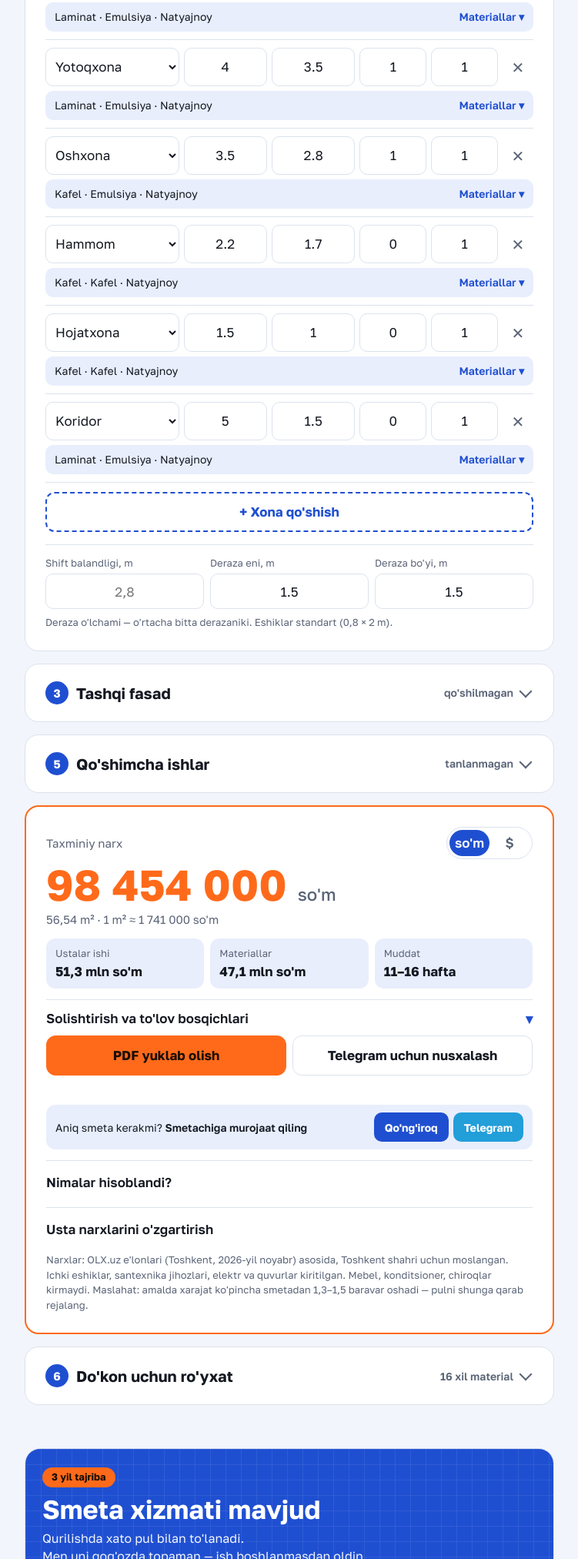
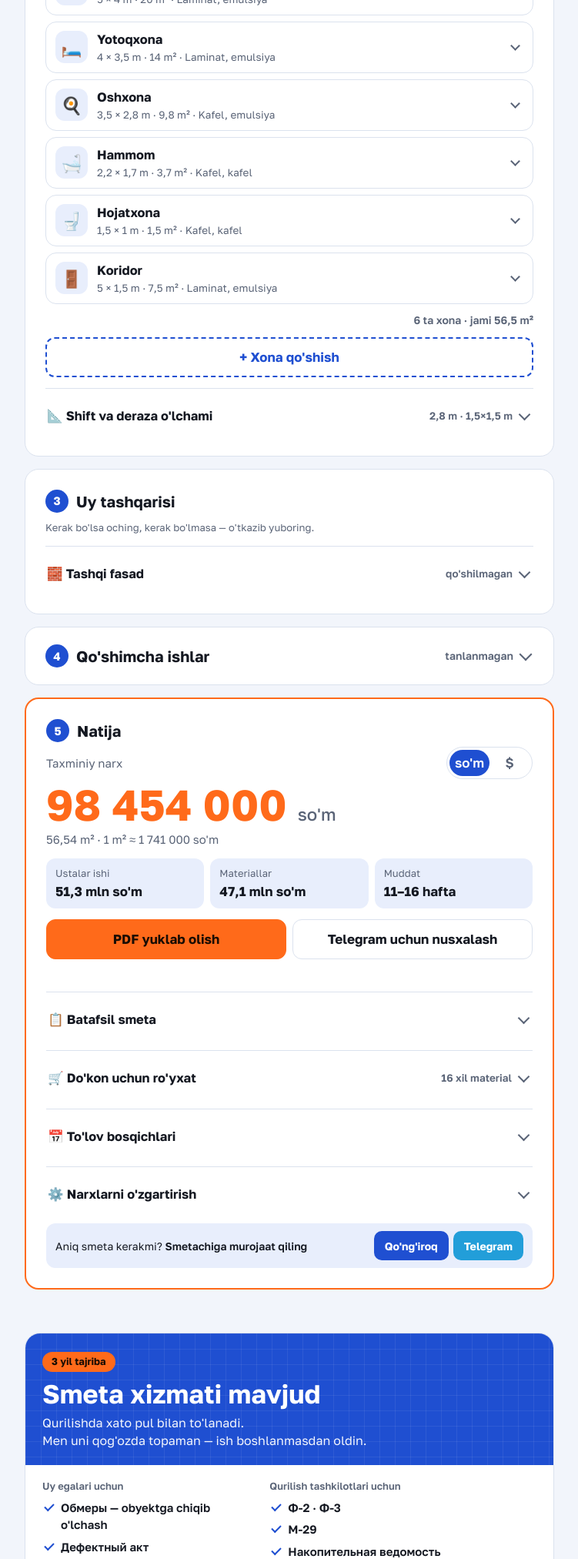
Before and after one commit to smetachi/smetachi.github.io, a plain HTML site: page index.html in a window 1280 px wide. Shown: the part 1006-3031 px from the top of the page at 77% size, without its empty margins (264-1015 px from the left). Drawn offline with nearby package versions, Linux system fonts and the light colour scheme.

Commit message:
Yangi tartib: xonalar ixcham, uy tashqarisi va natija guruhlandi
Co-Authored-By: Claude Opus 5.5 <noreply@anthropic.com>
Claude-Session: https://claude.ai/code/session_01TbrHhq6jE3qdgs9PHmYM29

```diff
--- a/index.html
+++ b/index.html
@@ -86,6 +86,38 @@ select.big{width:100%;min-height:52px;border:2px solid var(--line);border-radius
 .fopts button b{display:block;font-size:15px}.fopts button small{display:block;color:var(--mut);font-size:13px}
 .fopts button[aria-pressed=true]{border-color:var(--blue);background:var(--blue2)}
 .fold{padding:0}
+.hd{display:none!important}
+#rooms{gap:8px}
+#rooms .rw{display:block!important;padding:0!important;border:1px solid var(--line);border-radius:14px;background:var(--card);overflow:hidden}
+#rooms .rw.open{border-color:var(--blue);box-shadow:0 0 0 1px var(--blue) inset}
+.rhead{display:flex;align-items:center;gap:12px;width:100%;border:0;background:none;padding:10px 12px;text-align:left;font:inherit;color:var(--ink);cursor:pointer;min-height:62px}
+.ri{font-size:22px;width:42px;height:42px;border-radius:12px;background:var(--blue2);display:grid;place-items:center;flex:none}
+.rtx{flex:1;min-width:0}.rn{display:block;font-size:16.5px;font-weight:700}.rs{display:block;color:var(--mut);font-size:13.5px;white-space:nowrap;overflow:hidden;text-overflow:ellipsis}
+.chev{width:9px;height:9px;border-right:2.5px solid var(--mut);border-bottom:2.5px solid var(--mut);transform:rotate(45deg);flex:none;margin:-4px 6px 0 0;transition:transform .2s}
+.rw.open .chev{transform:rotate(-135deg);margin-top:4px}
+.rbody{padding:12px;display:grid;gap:10px;border-top:1px solid var(--line)}
+.rgrid{display:grid;grid-template-columns:repeat(4,minmax(0,1fr));gap:6px}
+.rmat{display:grid;grid-template-columns:repeat(3,minmax(0,1fr));gap:6px}
+#rooms .rw label{display:grid!important;gap:4px;font-size:12.5px;color:var(--mut);padding:0!important;margin:0!important;text-align:left}
+#rooms .rw label>span{display:block!important}
+#rooms .rw select,#rooms .rw input{min-height:46px;font-size:16px}
+#rooms .rmat select{font-size:14.5px;padding:4px 6px}
+.rdel{justify-self:start;border:0;background:none;color:#c92a2a;font:inherit;font-size:14px;font-weight:600;padding:4px 0;cursor:pointer}
+.rtot{margin-top:10px;font-size:14px;color:var(--mut);text-align:right;font-weight:600}
+.sub{border-top:1px solid var(--line)}
+.sub>summary{list-style:none;cursor:pointer;display:flex;align-items:center;gap:10px;padding:13px 2px;min-height:auto}
+.sub>summary::-webkit-details-marker{display:none}
+.sub>summary .st{font-weight:700;font-size:16.5px;color:var(--ink)}
+.sub>summary .fsum{margin-left:auto;font-size:13.5px;color:var(--mut);white-space:nowrap;overflow:hidden;text-overflow:ellipsis;max-width:45%}
+.sub>summary .st{white-space:nowrap;flex:1 1 auto;min-width:0;overflow:hidden;text-overflow:ellipsis}
+.sub>summary .fsum{flex:none}
+.sub>summary .fsum{margin-left:0}
+.res .subs .note{margin-top:10px}
+.sub>summary::after{content:"";width:9px;height:9px;border-right:2.5px solid var(--mut);border-bottom:2.5px solid var(--mut);transform:rotate(45deg);flex:none;margin:-4px 4px 0 0;transition:transform .2s}
+.sub[open]>summary::after{transform:rotate(-135deg);margin-top:4px}
+.sub[open]{padding-bottom:14px}
+.res .rh{margin-bottom:6px}.res .subs{margin-top:16px}
+.res .btns{margin-top:14px}
 .rbom{margin-top:14px;border:1px solid var(--line);border-radius:14px;padding:12px 14px;background:var(--bg,#f6f8fc)}
 .radv{margin-top:8px}.radv summary{cursor:pointer;color:var(--blue);font-size:14px;font-weight:600;padding:4px 0}
 .rbom .more{margin-top:8px;border:0;background:none;color:var(--blue);font:inherit;font-weight:700;padding:4px 0;cursor:pointer}
@@ -274,41 +306,28 @@ tr.g td{background:var(--blue2);font-weight:600}
 
  <section class="card">
   <h2><i>2</i>Xonalar</h2>
+  <p class="hint" style="margin:-4px 0 10px">Xonani bosing — o'lcham va materialni o'zgartirasiz.</p>
   <div class="hd"><span>Xona</span><span>Bo'yi, m</span><span>Eni, m</span><span>Deraza</span><span>Eshik</span><span></span></div>
   <div class="rows" id="rooms"></div>
+  <div class="rtot" id="rtot"></div>
   <button class="addb" id="add">+ Xona qo'shish</button>
-  <div class="gen">
+  <details class="sub" style="margin-top:14px"><summary><span class="st">📐 Shift va deraza o'lchami</span><span class="fsum" id="sumG"></span></summary>
+  <div class="gen" style="border:0;margin-top:0;padding-top:0">
    <label>Shift balandligi, m<input id="H" inputmode="decimal"></label>
    <label>Deraza eni, m<input id="ww" inputmode="decimal"></label>
    <label>Deraza bo'yi, m<input id="wh" inputmode="decimal"></label>
   </div>
   <p class="hint">Deraza o'lchami — o'rtacha bitta derazaniki. Eshiklar standart (0,8 × 2 m).</p>
-  <div class="yard" id="yard">
-   <label>Hovliga plitka, m² (kerak bo'lmasa 0)<input data-y="plit" inputmode="decimal"></label>
-  </div>
+  </details>
  </section>
 
- <details class="card fold" id="fasC">
-  <summary><h2><i>3</i>Tashqi fasad</h2><span class="fsum" id="sumF"></span></summary>
-  <label class="ck1"><input type="checkbox" id="fOn"><span><b>Fasadni ham qilaman</b><small>uyning tashqi devorlari</small></span></label>
-  <div id="fBody">
-   <div class="gen" style="border:0;padding-top:0;margin-top:12px">
-    <label>Uy atrofi (perimetr), m<input id="fP" inputmode="decimal"></label>
-    <label>Fasad balandligi, m<input id="fH" inputmode="decimal"></label>
-    <label>Fasad maydoni<output id="fA" class="outv"></output></label>
-   </div>
-   <div class="q">Fasad materiali</div>
-   <div class="fopts" id="fM"></div>
-   <div class="exl" style="margin-top:10px">
-    <label class="ck1"><input type="checkbox" id="fSuv"><span><b>Avval suvoq qilish kerak</b><small>g'isht yoki blok ochiq bo'lsa · <span id="fSuvP"></span></small></span></label>
-    <label class="ck1"><input type="checkbox" id="fIzo"><span><b>Penoplast bilan isitish</b><small>qishda issiq, gaz tejaladi · <span id="fIzoP"></span></small></span></label>
-   </div>
-   <p class="hint">Derazalar maydoni o'zi ayiriladi. Perimetr bilmasangiz, bo'sh qoldiring — xonalardan taxmin qilinadi.</p>
-  </div>
- </details>
 
- <details class="card fold" id="roofC">
-  <summary><h2><i>4</i>Tom</h2><span class="fsum" id="sumR"></span></summary>
+
+ <section class="card grp" id="outC">
+  <h2><i>3</i>Uy tashqarisi</h2>
+  <p class="hint" style="margin:-4px 0 6px">Kerak bo'lsa oching, kerak bo'lmasa — o'tkazib yuboring.</p>
+ <details class="sub" id="roofC">
+  <summary><span class="st">🏠 Tom</span><span class="fsum" id="sumR"></span></summary>
   <label class="ck1"><input type="checkbox" id="rOn"><span><b>Tomni ham hisoblayman</b><small>yangi tom yopish yoki eskisini almashtirish</small></span></label>
   <div id="rBody">
    <div class="q">1. Tom qanday shaklda?</div>
@@ -341,39 +360,66 @@ tr.g td{background:var(--blue2);font-weight:600}
 
   </div>
  </details>
+ <details class="sub" id="fasC">
+  <summary><span class="st">🧱 Tashqi fasad</span><span class="fsum" id="sumF"></span></summary>
+  <label class="ck1"><input type="checkbox" id="fOn"><span><b>Fasadni ham qilaman</b><small>uyning tashqi devorlari</small></span></label>
+  <div id="fBody">
+   <div class="gen" style="border:0;padding-top:0;margin-top:12px">
+    <label>Uy atrofi (perimetr), m<input id="fP" inputmode="decimal"></label>
+    <label>Fasad balandligi, m<input id="fH" inputmode="decimal"></label>
+    <label>Fasad maydoni<output id="fA" class="outv"></output></label>
+   </div>
+   <div class="q">Fasad materiali</div>
+   <div class="fopts" id="fM"></div>
+   <div class="exl" style="margin-top:10px">
+    <label class="ck1"><input type="checkbox" id="fSuv"><span><b>Avval suvoq qilish kerak</b><small>g'isht yoki blok ochiq bo'lsa · <span id="fSuvP"></span></small></span></label>
+    <label class="ck1"><input type="checkbox" id="fIzo"><span><b>Penoplast bilan isitish</b><small>qishda issiq, gaz tejaladi · <span id="fIzoP"></span></small></span></label>
+   </div>
+   <p class="hint">Derazalar maydoni o'zi ayiriladi. Perimetr bilmasangiz, bo'sh qoldiring — xonalardan taxmin qilinadi.</p>
+  </div>
+ </details>
+ <details class="sub" id="yardC">
+  <summary><span class="st">🌳 Hovli hududi</span><span class="fsum" id="sumY"></span></summary>
+  <div class="yard" id="yard">
+   <label>Hovliga plitka, m² (kerak bo'lmasa 0)<input data-y="plit" inputmode="decimal"></label>
+  </div>
+ </details>
+ </section>
 
  <details class="card fold" id="extC">
-  <summary><h2><i>5</i>Qo'shimcha ishlar</h2><span class="fsum" id="sumE"></span></summary>
+  <summary><h2><i>4</i>Qo'shimcha ishlar</h2><span class="fsum" id="sumE"></span></summary>
   <p class="hint" style="margin:-6px 0 12px">Keraklisini belgilang — narxga qo'shiladi. Miqdor o'zi hisoblanadi, xohlasangiz o'zgartiring.</p>
   <div class="exl" id="ext"></div>
  </details>
 
  <section class="card res" id="res">
+  <h2 class="rh"><i>5</i>Natija</h2>
   <div class="rhd"><div class="l">Taxminiy narx</div><div class="cur" role="group" aria-label="Valyuta"><button data-cur="som">so'm</button><button data-cur="usd">$</button></div></div>
   <div class="total" id="tot">0</div>
   <div class="l" id="per"></div>
   <div class="facts"><div><span>Ustalar ishi</span><b id="ti"></b></div><div><span>Materiallar</span><b id="tm"></b></div><div><span>Muddat</span><b id="dur"></b></div></div>
-  <details class="more"><summary>Solishtirish va to'lov bosqichlari</summary>
+  <div class="btns"><button class="pri" id="pdf" hidden>PDF yuklab olish</button><button id="copy">Telegram uchun nusxalash</button></div>
+  <div class="msg" id="msg" role="status"></div>
+  <div class="subs">
+  <details class="sub"><summary><span class="st">📋 Batafsil smeta</span></summary><div style="overflow-x:auto"><table id="detT"></table></div>  <p class="note" id="note"></p>
+</details>
+  <details class="sub" id="shop"><summary><span class="st">🛒 Do'kon uchun ro'yxat</span><span class="fsum" id="sumS"></span></summary>
+  <p class="hint" style="margin:-6px 0 10px">Qancha material olish kerakligi (zaxira bilan). Sotuvchi bilan aniqlashtiring.</p>
+  <table id="shopT"></table>
+  <button class="addb" id="copyShop" style="border-style:solid">Ro'yxatni nusxalash</button>
+  <div class="msg" id="msg2" role="status"></div>
+ </details>
+  <details class="sub"><summary><span class="st">📅 To'lov bosqichlari</span></summary>
   <div class="q">Boshqa ta'mir turlari bilan solishtiring</div>
   <div class="cmp" id="cmp"></div>
   <div class="q">Pul qachon kerak bo'ladi</div>
   <div class="stg" id="stg"></div>
   </details>
-  <div class="btns"><button class="pri" id="pdf" hidden>PDF yuklab olish</button><button id="copy">Telegram uchun nusxalash</button></div>
-  <div class="msg" id="msg" role="status"></div>
+  <details class="sub pt"><summary><span class="st">⚙️ Narxlarni o'zgartirish</span></summary><div style="overflow-x:auto"><table id="priceT"></table></div><button class="addb" id="resetP" style="border-style:solid;min-height:44px">Standart narxlarga qaytarish</button></details>
+  </div>
   <div class="cta2"><span>Aniq smeta kerakmi? <b>Smetachiga murojaat qiling</b></span><span class="cta2-b"><a href="tel:+998507088227">Qo'ng'iroq</a><a class="tg" href="https://t.me/Quvonchbek_0727">Telegram</a></span></div>
-  <details><summary>Nimalar hisoblandi?</summary><div style="overflow-x:auto"><table id="detT"></table></div></details>
-  <details class="pt"><summary>Usta narxlarini o'zgartirish</summary><div style="overflow-x:auto"><table id="priceT"></table></div><button class="addb" id="resetP" style="border-style:solid;min-height:44px">Standart narxlarga qaytarish</button></details>
-  <p class="note" id="note"></p>
  </section>
 
- <details class="card fold" id="shop">
-  <summary><h2><i>6</i>Do'kon uchun ro'yxat</h2><span class="fsum" id="sumS"></span></summary>
-  <p class="hint" style="margin:-6px 0 10px">Qancha material olish kerakligi (zaxira bilan). Sotuvchi bilan aniqlashtiring.</p>
-  <table id="shopT"></table>
-  <button class="addb" id="copyShop" style="border-style:solid">Ro'yxatni nusxalash</button>
-  <div class="msg" id="msg2" role="status"></div>
- </details>
 </main>
 <section class="pro2">
  <div class="p2-top">
@@ -623,24 +669,30 @@ function calc_(){const out=[],[type]=kindOf(),kap=type==='kap',lv=lvl(),nm_=name
 function seg(id,list,key){$('#'+id).innerHTML=list.map(([v,b,s])=>`<button data-k="${key}" data-v="${v}" aria-pressed="${S[key]===v}">${b}${s?`<small>${s}</small>`:''}</button>`).join('')}
 function renderTop(){$('#reg').innerHTML=REG.map(r=>`<option value="${r[0]}"${S.reg===r[0]?' selected':''}>${r[1]}</option>`).join('');
  seg('s-obj',[["kv","Kvartira"],["hovli","Hovli uy"]],'obj');seg('s-kind',KIND,'kind');
- $('#yard').hidden=S.obj!=='hovli';$('#H').placeholder=fq(S.obj==='hovli'?3:2.8);$('#H').value=S.H;$('#ww').value=S.ww;$('#wh').value=S.wh;
+ $('#yardC').hidden=S.obj!=='hovli';$('#H').placeholder=fq(S.obj==='hovli'?3:2.8);$('#H').value=S.H;$('#ww').value=S.ww;$('#wh').value=S.wh;
  document.querySelectorAll('[data-y]').forEach(el=>el.value=S.yard[el.dataset.y]??'')}
 document.addEventListener('click',e=>{const b=e.target.closest('.seg [data-k], .cmp [data-k]');if(!b)return;S[b.dataset.k]=b.dataset.v;renderTop();renderRooms();update()});
 $('#reg').addEventListener('change',e=>{S.reg=e.target.value;update()});
 for(const k of['H','ww','wh'])$('#'+k).addEventListener('input',e=>{S[k]=e.target.value;update()});
 $('#yard').addEventListener('input',e=>{const k=e.target.dataset.y;if(k){S.yard[k]=e.target.value;update()}});
 const f=(r,k,l)=>`<label><span>${l}</span><input data-f="${k}" inputmode="decimal" value="${esc(r[k])}" aria-label="${l}"></label>`;
-function renderRooms(){$('#rooms').innerHTML=S.rooms.map(r=>`<div class="rw" data-id="${r.id}"><select data-f="t" aria-label="Xona turi">${Object.entries(T).map(([k,v])=>`<option value="${k}"${r.t===k?' selected':''}>${v.n}</option>`).join('')}</select>${f(r,'L',"Bo'yi, m")}${f(r,'W','Eni, m')}${f(r,'wn','Deraza')}${f(r,'dn','Eshik')}<button class="x" data-del aria-label="O'chirish">✕</button>${matRow(r)}</div>`).join('')}
-const OPENM=new Set();const nm_=(L,v)=>L.find(x=>x[0]===v)[1];
-const msumT=r=>{const M=mats(r);return`${nm_(FL,M.fl)} · ${nm_(WA,M.wa)} · ${nm_(CE,M.ce)}`};
-function matRow(r){const M=mats(r),sel=(k,l,list)=>`<label><span>${l}</span><select data-f="${k}" aria-label="${l}">${list.map(([v,n])=>`<option value="${v}"${M[k]===v?' selected':''}>${n}</option>`).join('')}</select></label>`;
- return`<button class="msum" data-msum aria-expanded="${OPENM.has(r.id)}"><span class="mt">${msumT(r)}</span><span class="me">Materiallar ${OPENM.has(r.id)?'▴':'▾'}</span></button><div class="mat"${OPENM.has(r.id)?'':' hidden'}>${sel('fl','Pol',FL)}${sel('wa','Devor',WA)}${sel('ce','Shift',CE)}</div>`}
+const RI={meh:'🛋️',yot:'🛏️',bol:'🧸',osh:'🍳',ham:'🛁',hoj:'🚽',kor:'🚪',bal:'🌤️'};
+const OPENR=new Set();const nm_=(L,v)=>L.find(x=>x[0]===v)[1];
+const rsT=r=>{const g=geo(r),M=mats(r);return`${fq(num(r.L))} × ${fq(num(r.W))} m · ${fq(Math.round(g.pol*10)/10)} m² · ${nm_(FL,M.fl)}, ${nm_(WA,M.wa).toLowerCase()}`};
+function rtot(){const n=S.rooms.length,a=S.rooms.reduce((x,r)=>x+geo(r).pol,0);const el=$('#rtot');if(el)el.textContent=n?`${n} ta xona · jami ${fq(Math.round(a*10)/10)} m²`:"Xona qo'shing"}
+function renderRooms(){$('#rooms').innerHTML=S.rooms.map(r=>{const M=mats(r),o=OPENR.has(r.id),sel=(k,l,list)=>`<label><span>${l}</span><select data-f="${k}" aria-label="${l}">${list.map(([v,n])=>`<option value="${v}"${M[k]===v?' selected':''}>${n}</option>`).join('')}</select></label>`;
+ return`<div class="rw${o?' open':''}" data-id="${r.id}"><button type="button" class="rhead" data-open aria-expanded="${o}"><span class="ri">${RI[r.t]||'🏠'}</span><span class="rtx"><b class="rn">${T[r.t].n}</b><small class="rs">${rsT(r)}</small></span><span class="chev"></span></button>
+ <div class="rbody"${o?'':' hidden'}><label class="rtype"><span>Xona turi</span><select data-f="t" aria-label="Xona turi">${Object.entries(T).map(([k,v])=>`<option value="${k}"${r.t===k?' selected':''}>${v.n}</option>`).join('')}</select></label>
+ <div class="rgrid">${f(r,'L',"Bo'yi, m")}${f(r,'W','Eni, m')}${f(r,'wn','Deraza')}${f(r,'dn','Eshik')}</div>
+ <div class="rmat">${sel('fl','Pol',FL)}${sel('wa','Devor',WA)}${sel('ce','Shift',CE)}</div>
+ <button type="button" class="rdel" data-del>✕ Xonani o'chirish</button></div></div>`}).join('');rtot()}
 const RE=$('#rooms');
-RE.addEventListener('input',e=>{const t=e.target,row=t.closest('.rw');if(!row||t.tagName==='SELECT')return;S.rooms.find(r=>r.id===row.dataset.id)[t.dataset.f]=t.value;update()});
-RE.addEventListener('change',e=>{const t=e.target;if(t.tagName!=='SELECT')return;const r=S.rooms.find(x=>x.id===t.closest('.rw').dataset.id);const k=t.dataset.f;r[k]=t.value;if(k==='t'){delete r.fl;delete r.wa;delete r.ce;renderRooms()}else{const m=t.closest('.rw').querySelector('.mt');if(m)m.textContent=msumT(r)}update()});
-RE.addEventListener('click',e=>{const ms=e.target.closest('[data-msum]');if(ms){const id=ms.closest('.rw').dataset.id,o=!OPENM.has(id);o?OPENM.add(id):OPENM.delete(id);ms.setAttribute('aria-expanded',o);ms.nextElementSibling.hidden=!o;ms.querySelector('.me').textContent=window.__cyr('Materiallar ')+(o?'▴':'▾');return}
- if(!e.target.closest('[data-del]'))return;const id=e.target.closest('.rw').dataset.id;S.rooms=S.rooms.filter(r=>r.id!==id);renderRooms();update()});
-$('#add').addEventListener('click',()=>{const r=mk('yot');S.rooms.push(r);renderRooms();update();const el=RE.querySelector(`[data-id="${r.id}"] select`);el?.focus()});
+const rOf=el=>S.rooms.find(r=>r.id===el.closest('.rw').dataset.id);
+RE.addEventListener('input',e=>{const t=e.target,row=t.closest('.rw');if(!row||t.tagName==='SELECT')return;const r=rOf(t);r[t.dataset.f]=t.value;row.querySelector('.rs').textContent=rsT(r);rtot();update()});
+RE.addEventListener('change',e=>{const t=e.target;if(t.tagName!=='SELECT')return;const r=rOf(t),k=t.dataset.f;r[k]=t.value;if(k==='t'){delete r.fl;delete r.wa;delete r.ce;renderRooms()}else{t.closest('.rw').querySelector('.rs').textContent=rsT(r)}update()});
+RE.addEventListener('click',e=>{const h=e.target.closest('[data-open]');if(h){const row=h.closest('.rw'),id=row.dataset.id,o=!OPENR.has(id);o?OPENR.add(id):OPENR.delete(id);h.setAttribute('aria-expanded',o);row.classList.toggle('open',o);row.querySelector('.rbody').hidden=!o;return}
+ if(!e.target.closest('[data-del]'))return;const id=e.target.closest('.rw').dataset.id;S.rooms=S.rooms.filter(r=>r.id!==id);OPENR.delete(id);renderRooms();update()});
+$('#add').addEventListener('click',()=>{const r=mk('yot');S.rooms.push(r);OPENR.add(r.id);renderRooms();update();const el=RE.querySelector(`[data-id="${r.id}"] select`);el?.focus()});
 
 function renderExt(){$('#ext').innerHTML=EXT.map(([k,n,h,auto])=>{const e=S.ext[k]||{},P0=k==='heat'?pr('kot'):0,u=k==='heat'?'xona':P[k][1];
  return`<div class="ex${e.on?' on':''}" data-x="${k}"><label><input type="checkbox" data-xe${e.on?' checked':''}><span><b>${n}</b><small>${h?h+' · ':''}${fmt(pr(k))} so'm / ${u}${P0?` + kotyol ${mln(P0)}`:''}</small></span></label><div class="qq"><input data-xq inputmode="decimal" value="${esc(e.q??'')}" placeholder="${fq(auto())}" aria-label="${n} miqdori"><span>${u}</span></div></div>`}).join('')}
@@ -711,7 +763,7 @@ function update(keep){const c=calc();last=c;
  $('#detT').innerHTML=h;
  const sl=shopList(c);$('#shopT').innerHTML=sl.length?sl.map(([n,q,u])=>`<tr><td>${n}</td><td>${fmt(q)} ${u}</td></tr>`).join(''):`<tr><td>Xona qo'shing</td></tr>`;
  const R=reg();$('#note').textContent=`Narxlar: OLX.uz e'lonlari (Toshkent, 2026-yil noyabr) asosida, ${R[1]} uchun moslangan. ${R[2]<1?`Ustalar ishi Toshkentdan ~${Math.round((1-R[2])*100)}% arzon olingan. `:''}${c.kap?'Ichki eshiklar, santexnika jihozlari, elektr va quvurlar kiritilgan. ':''}Mebel, konditsioner, chiroqlar kirmaydi. Maslahat: amalda xarajat ko'pincha smetadan 1,3–1,5 baravar oshadi — pulni shunga qarab rejalang.`;
- const sf=$('#sumF'),se=$('#sumE'),ss=$('#sumS');const sr=$('#sumR');if(sr)sr.textContent=roofOn()?(onlyPaint()?`Shiferni bo'yash · ${fq(roofArea())} m²`:`${RM.find(x=>x[0]===rmCur())[1]} · ${fq(roofArea())} m²`):"qo'shilmagan";if(sf)sf.textContent=S.fas.on?`${FAS.find(x=>x[0]===S.fas.m)[1]} · ${fq(fasArea())} m²`:"qo'shilmagan";
+ const sf=$('#sumF'),se=$('#sumE'),ss=$('#sumS');{const sy=$('#sumY');if(sy)sy.textContent=num(S.yard.plit)>0?`plitka · ${fq(num(S.yard.plit))} m²`:"qo'shilmagan";const sg=$('#sumG');if(sg)sg.textContent=`${fq(num(S.H)||(S.obj==='hovli'?3:2.8))} m · ${fq(num(S.ww)||1.5)}×${fq(num(S.wh)||1.5)} m`}const sr=$('#sumR');if(sr)sr.textContent=roofOn()?(onlyPaint()?`Shiferni bo'yash · ${fq(roofArea())} m²`:`${RM.find(x=>x[0]===rmCur())[1]} · ${fq(roofArea())} m²`):"qo'shilmagan";if(sf)sf.textContent=S.fas.on?`${FAS.find(x=>x[0]===S.fas.m)[1]} · ${fq(fasArea())} m²`:"qo'shilmagan";
  const ne=EXT.filter(([k])=>S.ext[k]&&S.ext[k].on).length;if(se)se.textContent=ne?ne+' ta tanlangan':'tanlanmagan';if(ss)ss.textContent=sl.length+' xil material';
  renderFas();renderRoof();if(!keep){renderPrices();renderExt()}else{document.querySelectorAll('#ext [data-x]').forEach(row=>{const d=EXT.find(x=>x[0]===row.dataset.x);row.querySelector('[data-xq]').placeholder=fq(d[3]())})}save()}
 document.addEventListener('click',e=>{const b=e.target.closest('[data-cur]');if(!b)return;CUR=b.dataset.cur;try{localStorage.setItem('smeta-cur',CUR)}catch(x){}update(true)});
```
